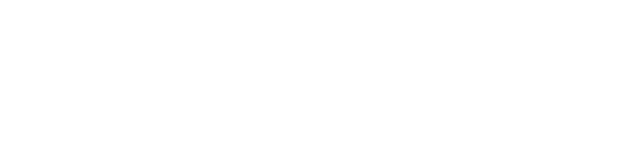
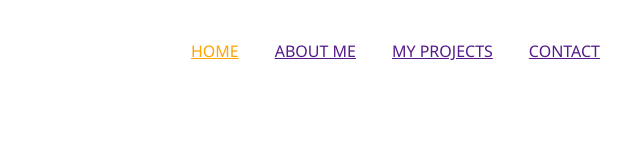
Before and after one commit to humEyra1064/sass14ocak, a plain HTML site: page index.html in a window 1280 px wide. Shown: the whole page, without its empty margins (640-1280 px from the left). Drawn offline with Linux system fonts and the light colour scheme.

Commit message:
nav html

```diff
--- a/index.html
+++ b/index.html
@@ -5,8 +5,34 @@
     <meta http-equiv="X-UA-Compatible" content="IE=edge">
     <meta name="viewport" content="width=device-width, initial-scale=1.0">
     <title>Document</title>
+    <link rel="stylesheet" href="./css/main.css">
 </head>
 <body>
+    <div class="home-bgImg-container">
+        <nav class="nav">
+            <ul class="nav__list">
+                <li class="nav__item">
+                    <a href="" class="nav__link nav__link--active">Home</a>
+                </li>
+                <li class="nav__item">
+                    <a href="" class="nav__link">About Me</a>
+                </li>
+                <li class="nav__item">
+                    <a href="" class="nav__link">My Projects</a>
+                </li>
+                <li class="nav__item">
+                    <a href="" class="nav__link">Contact</a>
+                </li>
+
+
+
+            </ul>
+
+
+
+
+        </nav>
+    </div>
 
 </body>
 </html>
--- a/scss/abstracts/_mixin.scss
+++ b/scss/abstracts/_mixin.scss
@@ -0,0 +1,3 @@
+@mixin transition($sec){
+    transition: all $sec ;
+}
--- a/scss/abstracts/_variables.scss
+++ b/scss/abstracts/_variables.scss
@@ -0,0 +1,3 @@
+$primary-color:#272727;
+$secondary-color:#ff652f;
+$text-color:#eee;
--- a/scss/companents/_nav.scss
+++ b/scss/companents/_nav.scss
@@ -0,0 +1,32 @@
+.nav{
+    // border: 2px solid red;
+    height: 10vh;
+    padding: 1rem;
+
+    &__list{
+        text-align: right;
+    }
+    &__item{
+        display: inline;
+        padding: 1rem;
+    }
+
+    &__link{
+        font-size: 1rem;
+        text-transform: uppercase;
+        font-weight: 500;
+        font-family: 'Segoe UI', Tahoma, Geneva, Verdana, sans-serif;
+        @include transition(1s);
+
+
+
+        &:hover{
+            color: blue;
+        }
+        &--active{
+            color: orange;
+        }
+    }
+
+
+}
--- a/scss/main.scss
+++ b/scss/main.scss
@@ -0,0 +1,7 @@
+@import "./base/reset";
+
+@import "./abstracts/mixin", "./abstracts/variables";
+
+@import "./companents/footer", "./companents/nav", "./companents/responsive";
+
+@import "./pages/about", "./pages/contact", "./pages/home", "./pages/projects";
```
Also changed, not shown: css/main.css, scss/abstracts/_function.scss (deleted), scss/base/_typography.scss (deleted), scss/companents/_button.scss (deleted), scss/pages/_home.scss (added), scss/pages/projects.scss (added), 1 other file.
